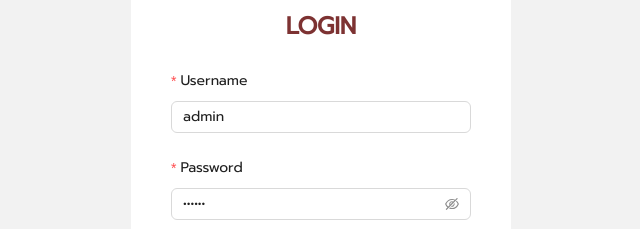
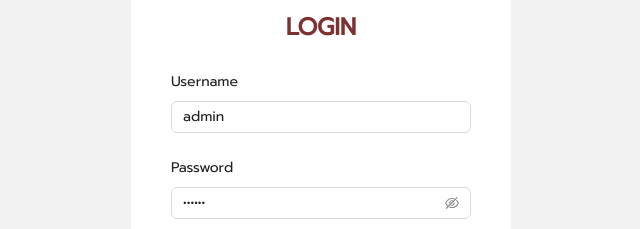
Before and after one commit to narathorn09/evidence-frontend, a React (Create React App) app: page /login in a window 1280 px wide. Shown: the part 318-547 px from the top of the page, without its empty margins (319-959 px from the left). Built offline with nearby package versions, Linux system fonts and the light colour scheme.

Commit message:
fix login for remove required

```diff
--- a/src/pages/login.js
+++ b/src/pages/login.js
@@ -163,16 +163,16 @@ const Login = () => {
             <Form.Item
               label="Username"
               name="username"
-              rules={[
-                {
-                  required: true,
-                  message: (
-                    <span style={{ fontSize: "12px" }}>
-                      กรุณากรอก username!
-                    </span>
-                  ),
-                },
-              ]}
+              // rules={[
+              //   {
+              //     required: true,
+              //     message: (
+              //       <span style={{ fontSize: "12px" }}>
+              //         กรุณากรอก username!
+              //       </span>
+              //     ),
+              //   },
+              // ]}
             >
               <Input />
             </Form.Item>
@@ -180,16 +180,16 @@ const Login = () => {
             <Form.Item
               label="Password"
               name="password"
-              rules={[
-                {
-                  required: true,
-                  message: (
-                    <span style={{ fontSize: "12px" }}>
-                      กรุณากรอก password!
-                    </span>
-                  ),
-                },
-              ]}
+              // rules={[
+              //   {
+              //     required: true,
+              //     message: (
+              //       <span style={{ fontSize: "12px" }}>
+              //         กรุณากรอก password!
+              //       </span>
+              //     ),
+              //   },
+              // ]}
             >
               <Input.Password />
             </Form.Item>
```
